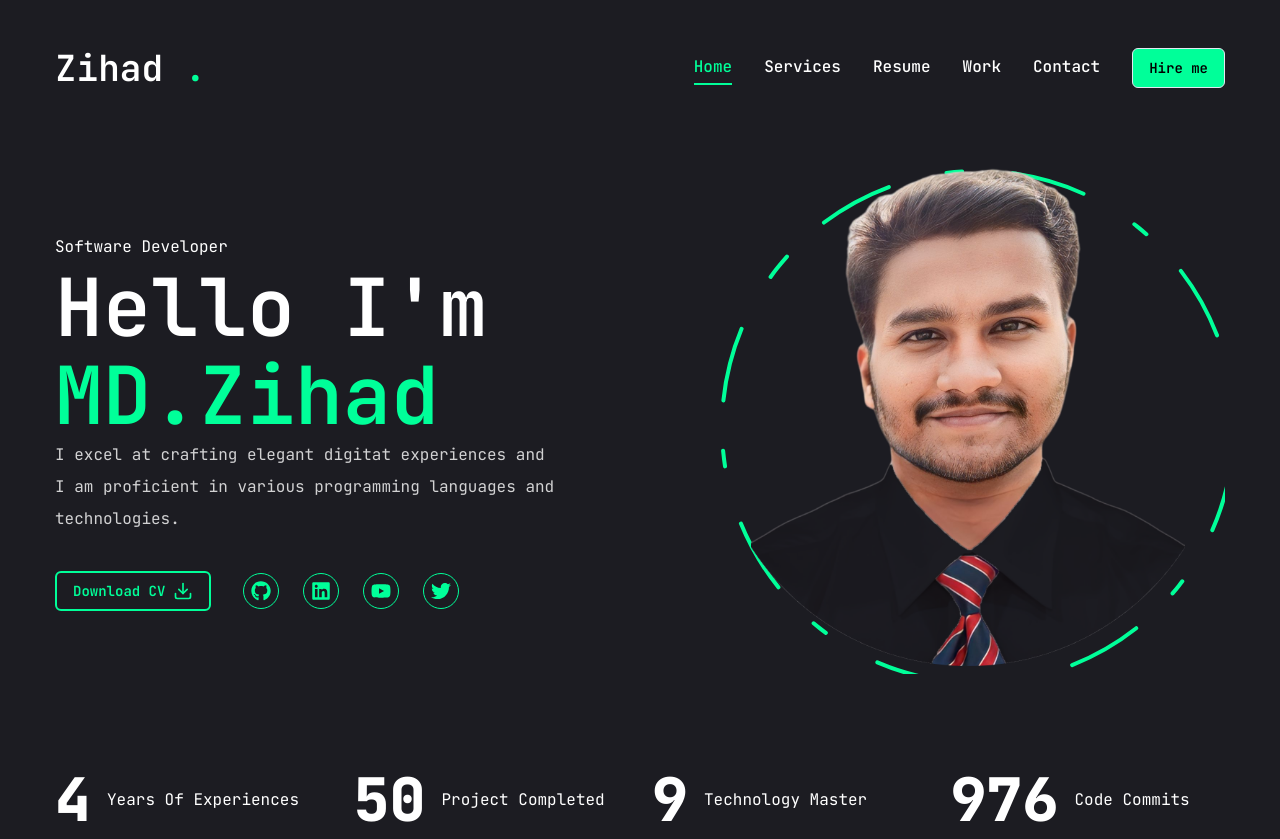
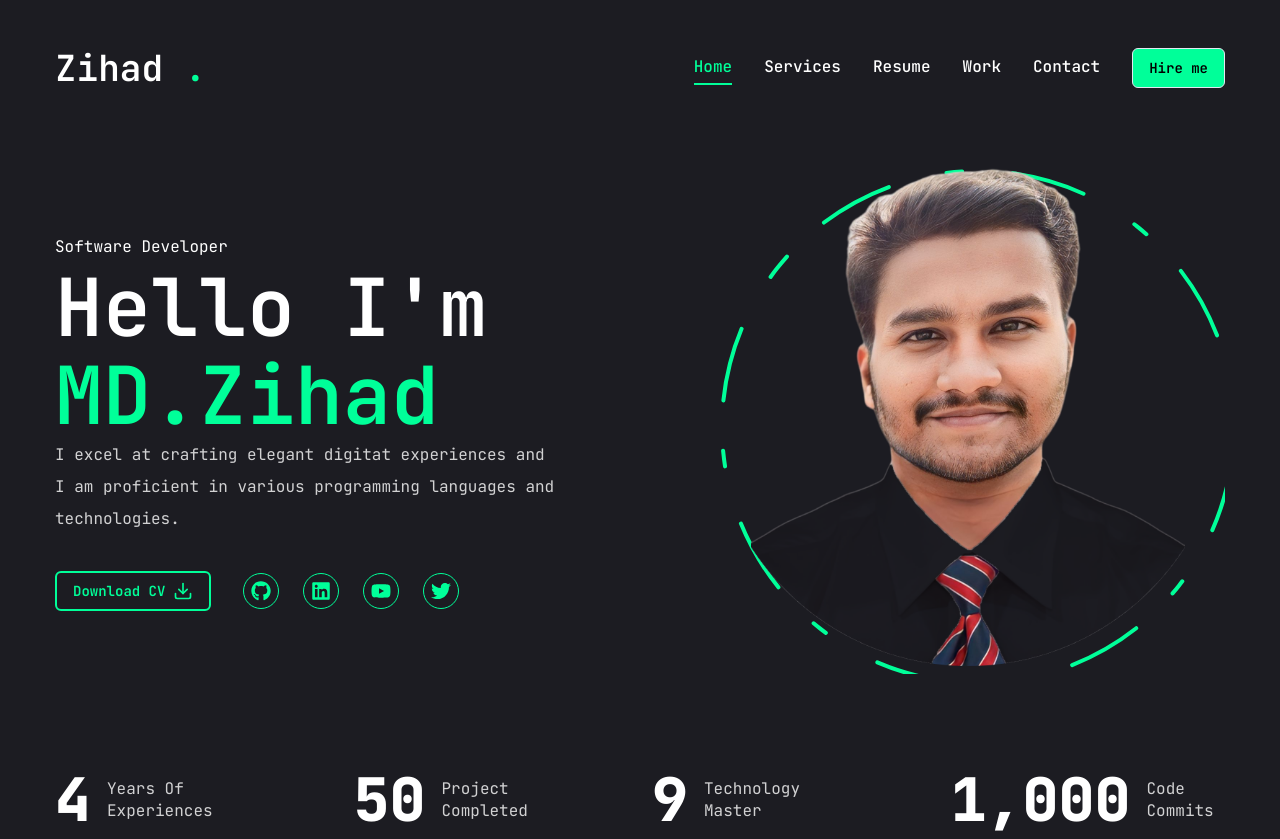
Before and after one commit to ZIHAD22/portfolio, a Next.js app: page / in a window 1280 px wide. Built offline with nearby package versions, Linux system fonts and the light colour scheme.

Commit message:
add some style in counter section

```diff
--- a/src/pages/Home/Stats.tsx
+++ b/src/pages/Home/Stats.tsx
@@ -16,10 +16,16 @@ const Stats = () => {
               <CountUp
                 end={stat.num}
                 duration={5}
-                delay={2}
+                delay={0.3}
                 className="text-4xl xl:text-6xl font-extrabold"
               />
-              <p>{stat.text}</p>
+              <p
+                className={`${
+                  stat.text.length < 15 ? "max-w-[100px]" : "max-w-[150px]"
+                } leading-snug text-white/80`}
+              >
+                {stat.text}
+              </p>
             </div>
           ))}
         </div>
```
